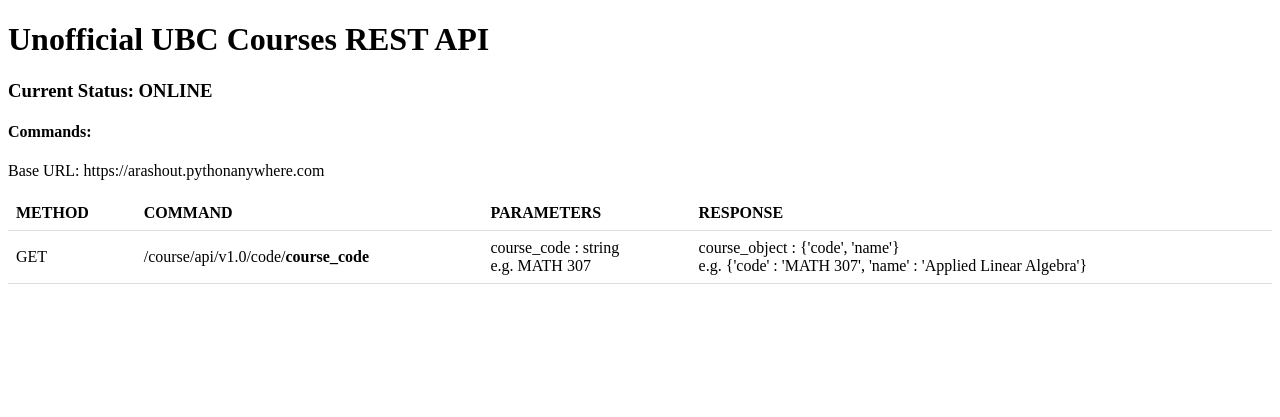
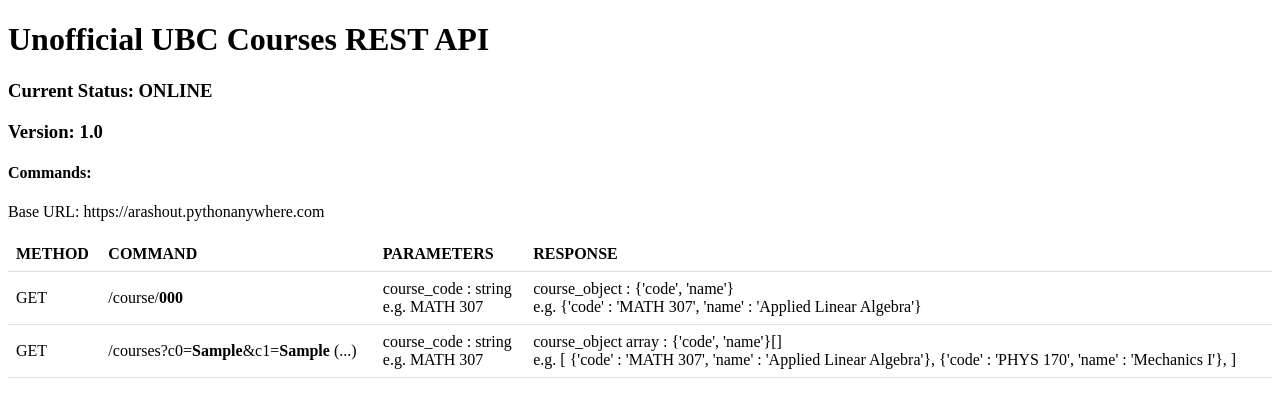
Before and after one commit to arashout/ubc-courses, a Flask app: template templates/index.html in a window 1280 px wide. Shown: the top 417 px of the page. Run offline with Flask 2, Linux system fonts and the light colour scheme; the template is opened without the code that fills it: most values are stand-ins (such as "Sample title", 1, 10 or a date in 2020).

Commit message:
Update index page

```diff
--- a/templates/index.html
+++ b/templates/index.html
@@ -8,6 +8,7 @@
 <body>
 <h1>Unofficial UBC Courses REST API</h1>
 <h3>Current Status: ONLINE</h3>
+<h3>Version: 1.0</h3>
 <div>
     <h4>Commands:</h4>
     <p>Base URL: https://arashout.pythonanywhere.com </p>
@@ -20,9 +21,20 @@
         </tr>
         <tr>
             <td>GET</td>
-            <td>/course/api/v1.0/code/<strong>course_code</strong> </td>
+            <td>/course/<strong>{{course_code}}</strong> </td>
             <td>course_code : string <br> e.g. MATH 307 </td>
             <td>course_object : {'code', 'name'} <br> e.g. {'code' : 'MATH 307', 'name' : 'Applied Linear Algebra'}</td>
+        </tr>
+        <tr>
+            <td>GET</td>
+            <td>/courses?c0=<strong>{{course_code0}}</strong>&#38;c1=<strong>{{course_code1}}</strong> (...)</td>
+            <td>course_code : string <br> e.g. MATH 307 </td>
+            <td>course_object array : {'code', 'name'}[] <br> e.g.
+                [
+                {'code' : 'MATH 307', 'name' : 'Applied Linear Algebra'},
+                {'code' : 'PHYS 170', 'name' : 'Mechanics I'},
+                ]
+            </td>
         </tr>
     </table>
 </div>
```
